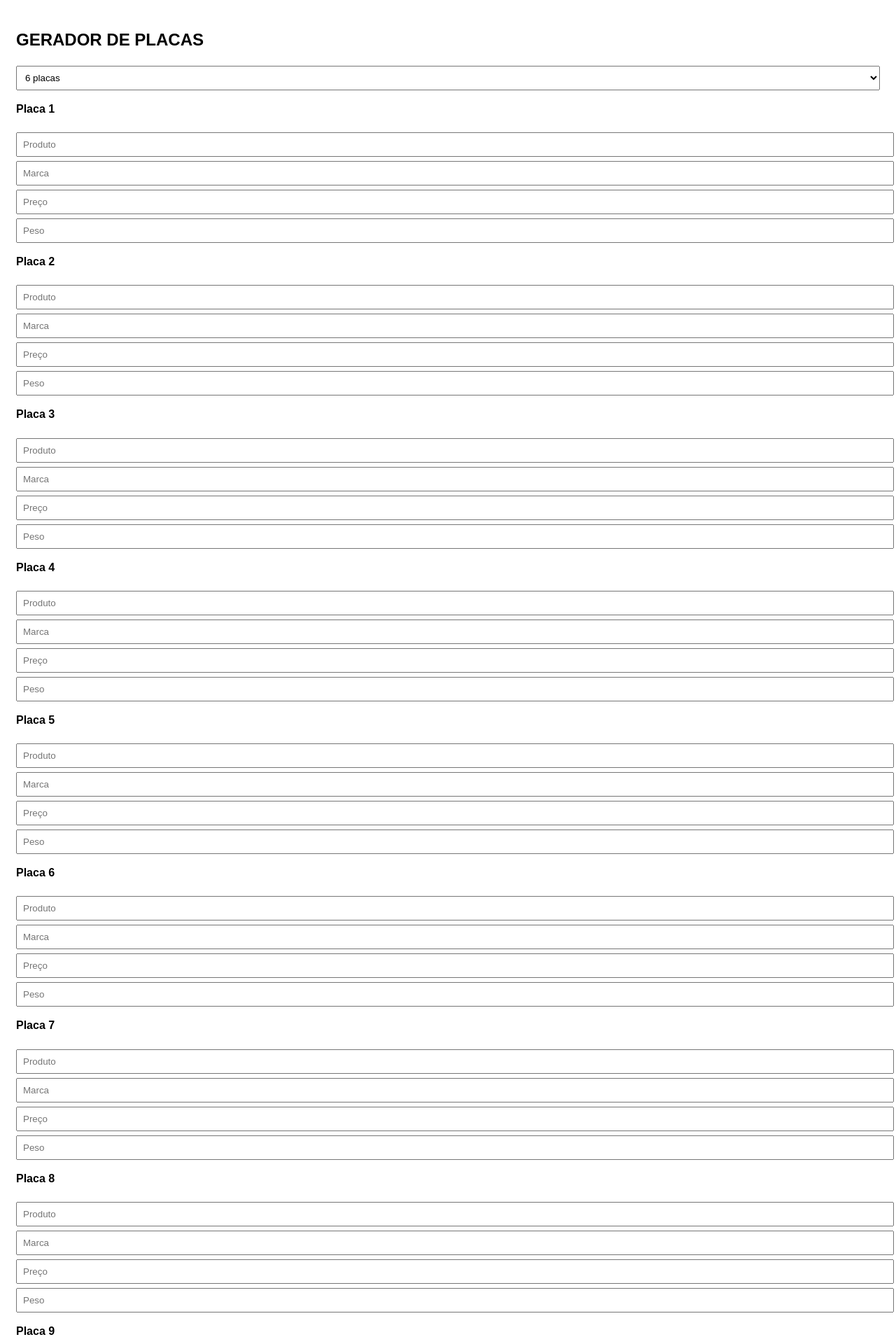
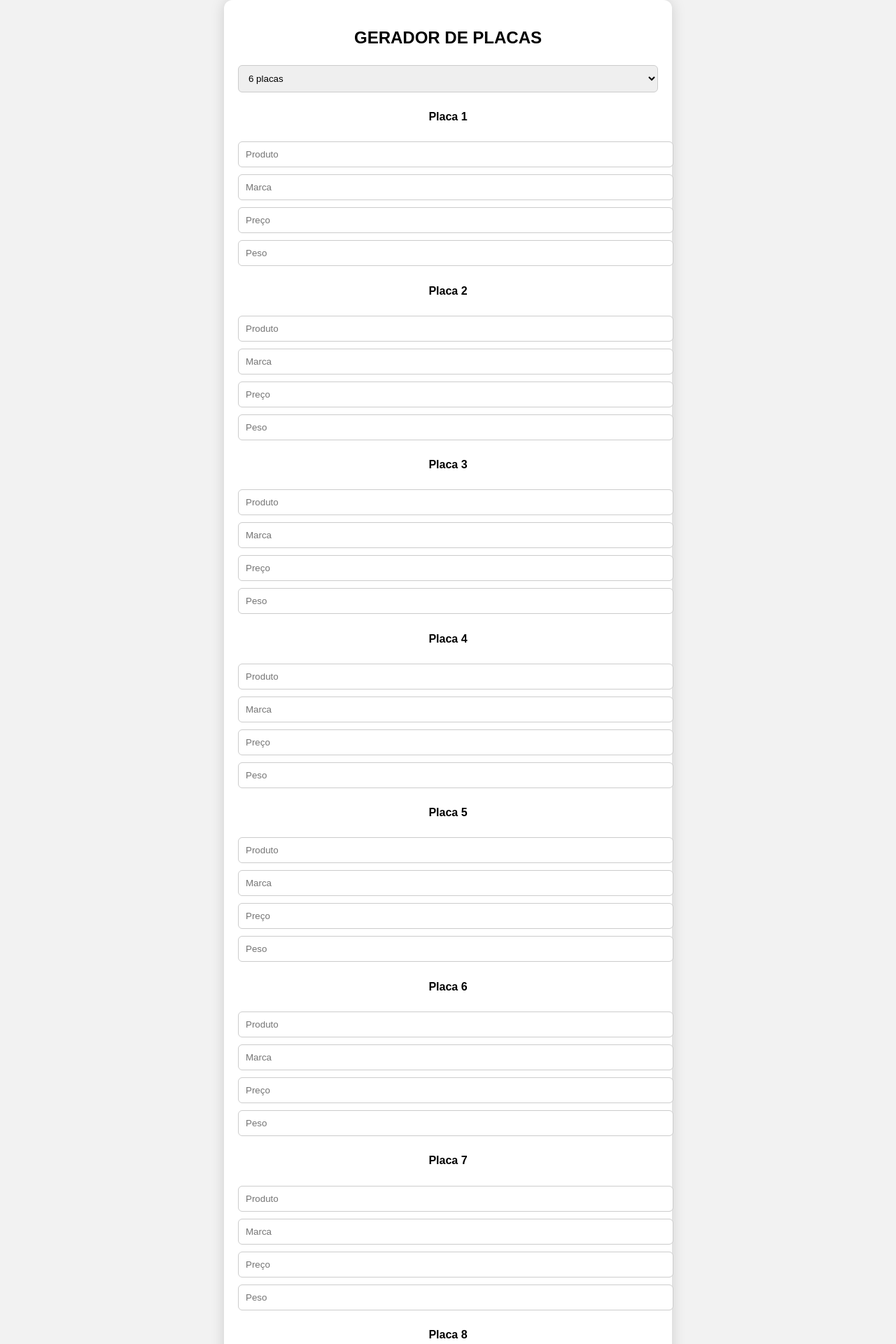
Before and after one commit to meckfilipe1-beep/placas_sistemas, a Flask app: page / in a window 1280 px wide. Shown: the top 1920 px of the page at 70% size. Run offline with Flask 3, Linux system fonts and the light colour scheme.

Commit message:
Refactor index.html for improved layout and styling
Updated the layout and styles of the HTML page for the plate generator, including a new container for better alignment and improved input styles.

```diff
--- a/templates/index.html
+++ b/templates/index.html
@@ -2,20 +2,40 @@
 <html>
 <head>
 <meta charset="UTF-8">
-<title>Placas</title>
+<title>Gerador de Placas</title>
 
 <style>
 body {
+    margin: 0;
     font-family: Arial;
-    padding: 15px;
+    background: #f2f2f2;
+
+    display: flex;
+    justify-content: center;
+    align-items: center;
+    min-height: 100vh;
 }
 
+/* CARD CENTRAL */
+.container {
+    width: 90%;
+    max-width: 600px;
+    background: white;
+    padding: 20px;
+    border-radius: 12px;
+    box-shadow: 0 0 20px rgba(0,0,0,0.15);
+}
+
+/* INPUTS */
 input, select {
     width: 100%;
-    padding: 8px;
-    margin: 3px 0;
+    padding: 10px;
+    margin: 5px 0;
+    border: 1px solid #ccc;
+    border-radius: 6px;
 }
 
+/* BOTÃO */
 button {
     width: 100%;
     padding: 12px;
@@ -23,16 +43,21 @@ button {
     color: white;
     font-weight: bold;
     border: none;
+    border-radius: 8px;
     margin-top: 10px;
 }
 
-h4 {
-    margin-top: 15px;
+/* TÍTULOS */
+h2, h4 {
+    text-align: center;
 }
 </style>
 
 </head>
+
 <body>
+
+<div class="container">
 
 <h2>GERADOR DE PLACAS</h2>
 
@@ -49,6 +74,8 @@ h4 {
 <button type="submit">GERAR PDF</button>
 
 </form>
+
+</div>
 
 <script>
 function gerarCampos() {
@@ -68,7 +95,7 @@ function gerarCampos() {
 
 gerarCampos();
 
-// 🔥 ENTER pula campo
+// ENTER pula campo
 document.addEventListener("keydown", function(e) {
     if (e.key === "Enter") {
         e.preventDefault();
```
